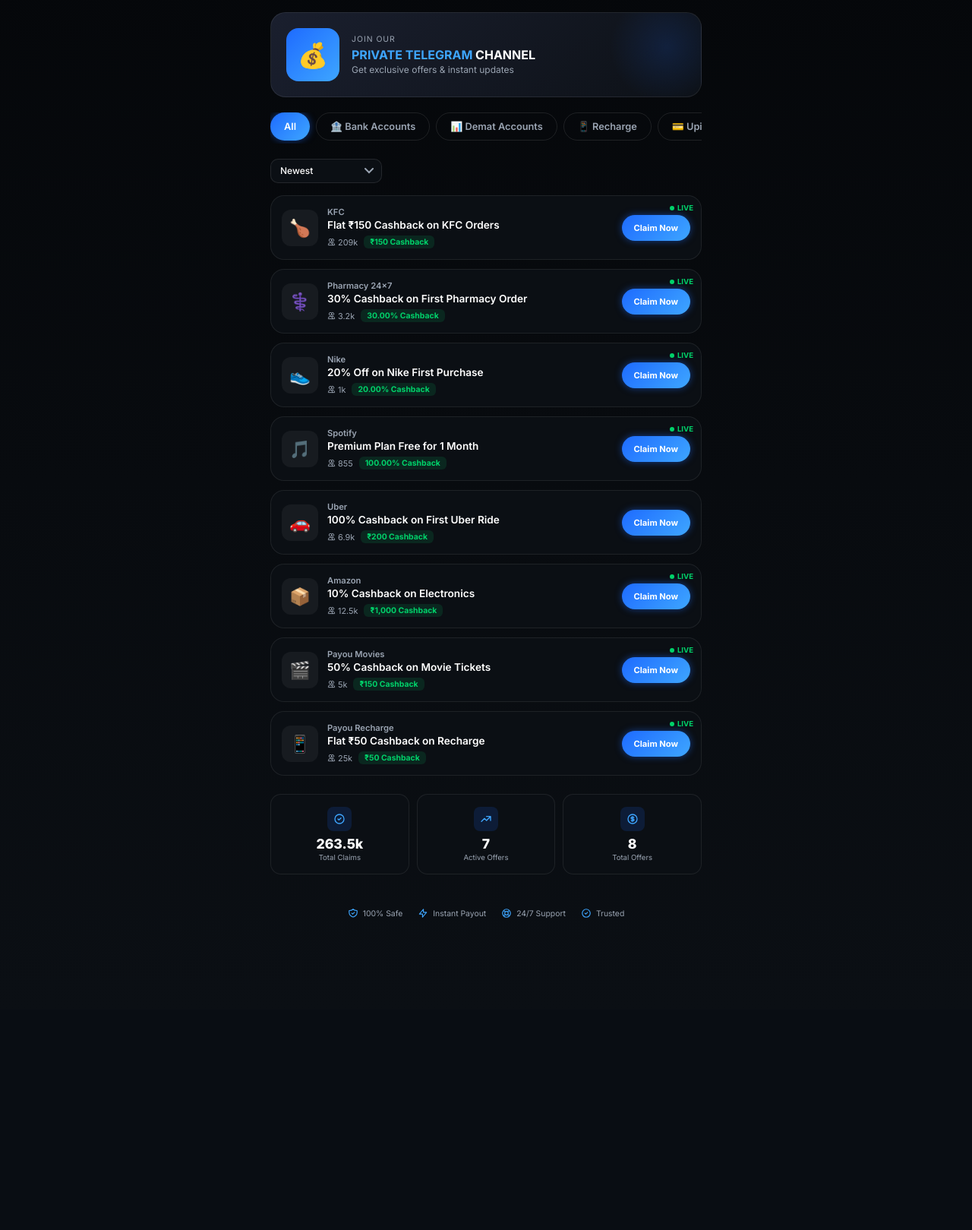
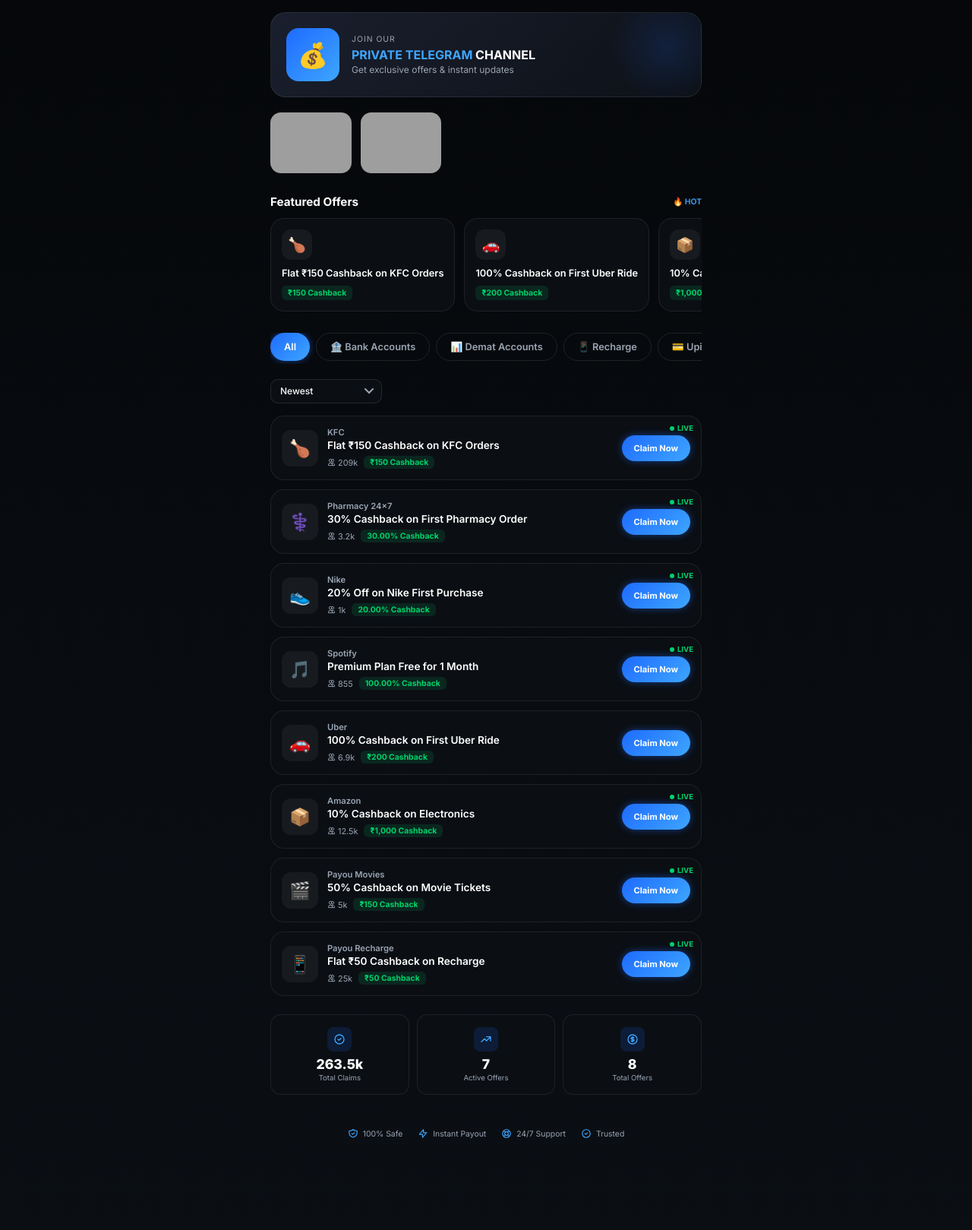
Before and after one commit to Gauravmrjatt/osm, a PHP site: page /index.php in a window 1280 px wide. Shown: the part 64-1683 px from the top of the page at 76% size. Before the commit the page ends 1273 px from the top, so only its background shows below. Run offline with PHP 8.4, Linux system fonts and the light colour scheme; data comes from the database, SQL or seed files in the repository; some libraries are stand-ins or nearby versions; grey boxes are pictures that could not be loaded.

Commit message:
Add banner and featured offers sections to homepage

```diff
--- a/index.php
+++ b/index.php
@@ -570,6 +570,52 @@ $conn->close();
       </div>
     </div>
 
+    <!-- Banners Section -->
+    <?php if (!empty($banners)): ?>
+    <div class="banners-section" style="margin-bottom: 20px;">
+      <div class="banners-scroll" style="display: flex; gap: 12px; overflow-x: auto; scrollbar-width: none; padding-bottom: 4px;">
+        <?php foreach ($banners as $banner): ?>
+          <?php if (!empty($banner['image_url'])): ?>
+            <a href="<?php echo htmlspecialchars($banner['link_url'] ?? '#'); ?>" style="flex: 0 0 auto; display: block;">
+              <img src="<?php echo htmlspecialchars($banner['image_url']); ?>" alt="<?php echo htmlspecialchars($banner['title'] ?? 'Banner'); ?>" style="height: 80px; border-radius: 14px; object-fit: cover;">
+            </a>
+          <?php endif; ?>
+        <?php endforeach; ?>
+      </div>
+    </div>
+    <?php endif; ?>
+
+    <!-- Featured Offers -->
+    <?php if (!empty($featured_offers)): ?>
+    <div class="featured-section" style="margin-bottom: 24px;">
+      <div style="display: flex; align-items: center; justify-content: space-between; margin-bottom: 12px;">
+        <h3 style="font-size: 0.95rem; font-weight: 700; color: var(--text);">Featured Offers</h3>
+        <span style="font-size: 0.65rem; color: var(--primary-light); font-weight: 600;">🔥 HOT</span>
+      </div>
+      <div class="featured-scroll" style="display: flex; gap: 12px; overflow-x: auto; scrollbar-width: none; padding-bottom: 4px;">
+        <?php foreach ($featured_offers as $offer): ?>
+          <?php
+          $is_expired = isExpired($offer['expiry_date']);
+          $cashback_text = $offer['cashback_type'] === 'flat' ? '₹' . number_format($offer['max_cashback']) : $offer['cashback_rate'] . '%';
+          ?>
+          <a href="offer.php?id=<?php echo $offer['id']; ?>" style="flex: 0 0 160px; text-decoration: none; color: inherit;">
+            <div class="featured-card" style="background: var(--bg-card); border-radius: var(--radius); padding: 14px; border: 1px solid var(--border); height: 100%;">
+              <div class="offer-logo" style="width: 40px; height: 40px; margin-bottom: 10px;">
+                <?php if (!empty($offer['logo_image'])): ?>
+                  <img src="uploads/<?php echo htmlspecialchars($offer['logo_image']); ?>" style="width: 100%; height: 100%; object-fit: cover; border-radius: 10px;">
+                <?php else: ?>
+                  <span style="font-size: 1.2rem;"><?php echo htmlspecialchars($offer['brand_emoji']); ?></span>
+                <?php endif; ?>
+              </div>
+              <div class="offer-title" style="font-size: 0.8rem; font-weight: 600; margin-bottom: 6px; white-space: nowrap; overflow: hidden; text-overflow: ellipsis;"><?php echo htmlspecialchars($offer['title']); ?></div>
+              <div class="offer-cashback" style="font-size: 0.65rem; font-weight: 700; background: rgba(0,210,106,0.12); color: var(--green); padding: 3px 8px; border-radius: 6px; display: inline-block;"><?php echo $cashback_text; ?> Cashback</div>
+            </div>
+          </a>
+        <?php endforeach; ?>
+      </div>
+    </div>
+    <?php endif; ?>
+
     <!-- Category Tabs -->
     <div class="category-tabs">
       <a href="index.php" class="tab-pill <?php echo $category_filter === 'All' ? 'active' : ''; ?>">All</a>
```
